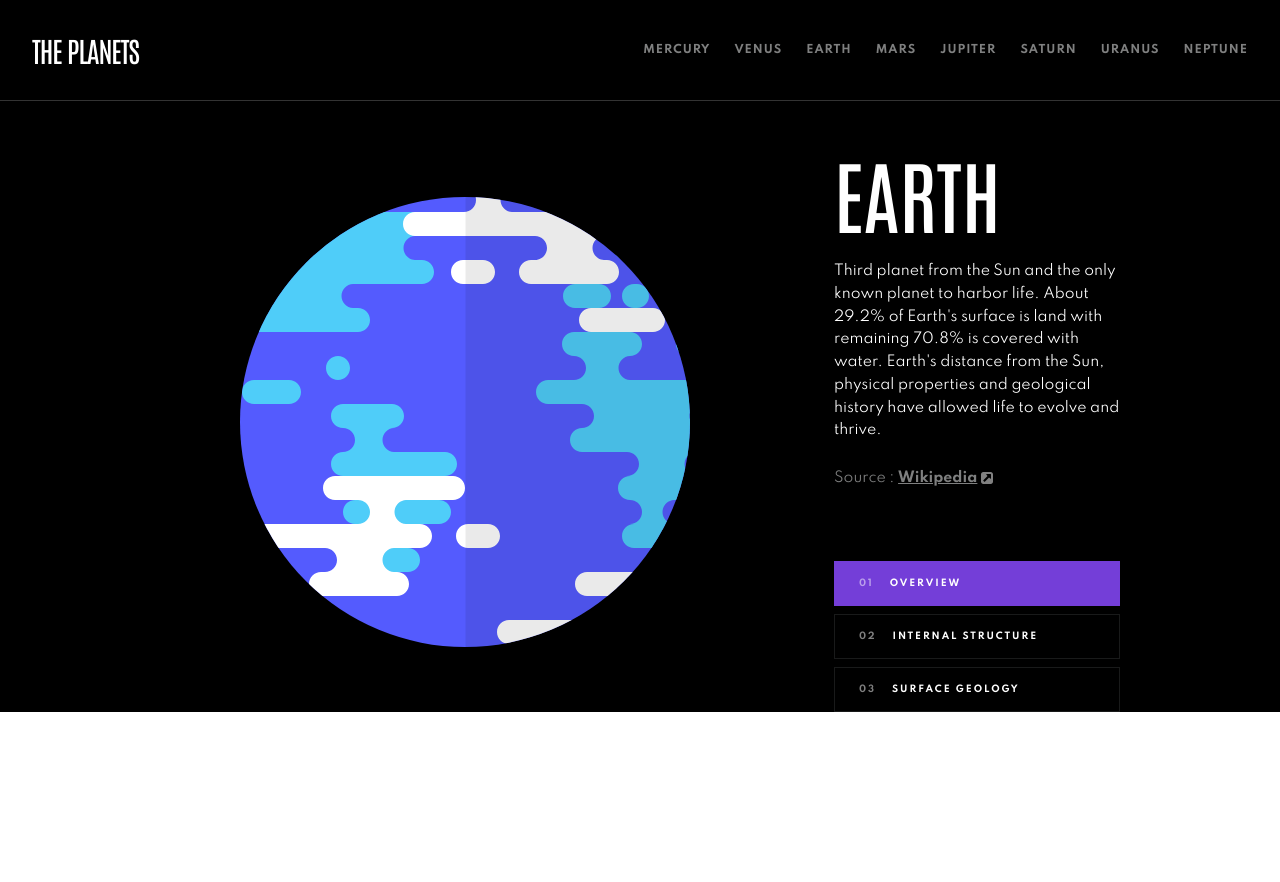
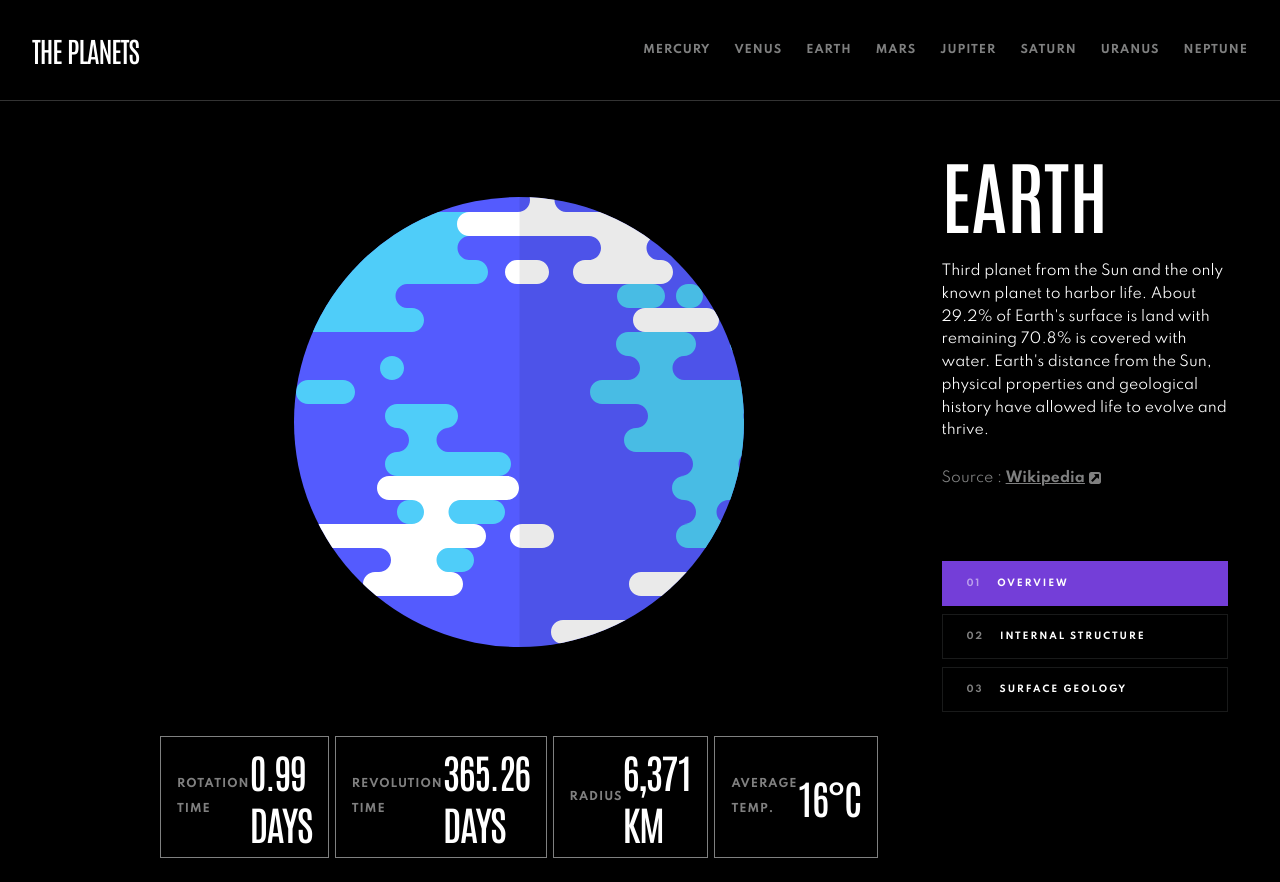
Before and after one commit to anet-eny/planets-fact-site, a React (Vite) app: page / in a window 1280 px wide. Before the commit the page ends 800 px from the top, so only its background shows below. Built offline with nearby package versions, Linux system fonts and the light colour scheme.

Commit message:
feat: create structure and basic styles of Stats, adjust text presets

```diff
--- a/src/App.jsx
+++ b/src/App.jsx
@@ -4,6 +4,7 @@ import TabButtons from "./components/TabButtons";
 import PlanetImage from "./components/PlanetImage";
 import PlanetInfo from "./components/PlanetInfo";
 import planetsData from "./data/planetsData";
+import Stats from "./components/Stats";
 
 function App() {
   const [selectedPlanet, setSelectedPlanet] = useState("earth");
@@ -46,6 +47,7 @@ function App() {
           activeTab={activeTab}
           className="sm:col-start-1 sm:row-start-2 md:col-start-2 md:row-start-1 md:min-h-[380px]"
         />
+        <Stats selectedPlanet={selectedPlanet} />
       </div>
     </div>
   );
--- /dev/null
+++ b/src/components/Stats.jsx
@@ -0,0 +1,34 @@
+import planetsData from "../data/planetsData";
+import { PADDING } from "../utils/constants";
+
+export default function Stats({ selectedPlanet, className = "" }) {
+  const planet = planetsData[selectedPlanet.toLowerCase()];
+
+  const statsData = [
+    { label: "Rotation Time", value: planet.rotation },
+    { label: "Revolution Time", value: planet.revolution },
+    { label: "Radius", value: planet.radius },
+    { label: "Average Temp.", value: planet.temperature },
+  ];
+
+  return (
+    <section
+      className="flex flex-col sm:flex-row gap-1.5 text-white py-6"
+      style={{ paddingInline: PADDING }}
+    >
+      {statsData.map((stat) => (
+        <div
+          key={stat.label}
+          className="flex justify-between items-center border border-white/50 px-4 py-2"
+        >
+          <span className="text-preset-12 md:text-preset-10 uppercase opacity-50">
+            {stat.label}
+          </span>
+          <span className="text-preset-5 sm:text-2xl md:text-preset-3 uppercase">
+            {stat.value}
+          </span>
+        </div>
+      ))}
+    </section>
+  );
+}
--- a/src/styles/index.css
+++ b/src/styles/index.css
@@ -36,7 +36,7 @@
   --text-preset-4--font-family: var(--font-antonio);
 
   /* Preset 5 */
-  --text-preset-5: 1.5rem; /* 24px */
+  --text-preset-5: 1.25rem; /* 20px */
   --text-preset-5--line-height: normal;
   --text-preset-5--font-weight: 500; /* Medium */
   --text-preset-5--letter-spacing: -0.9px;
```
